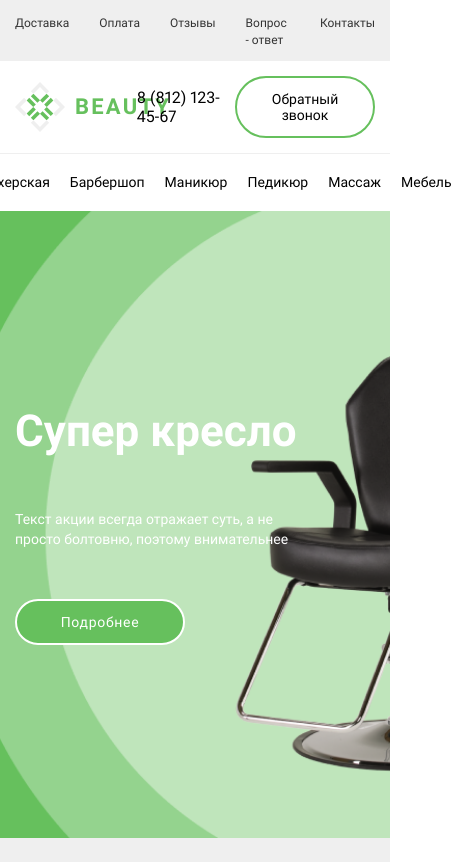
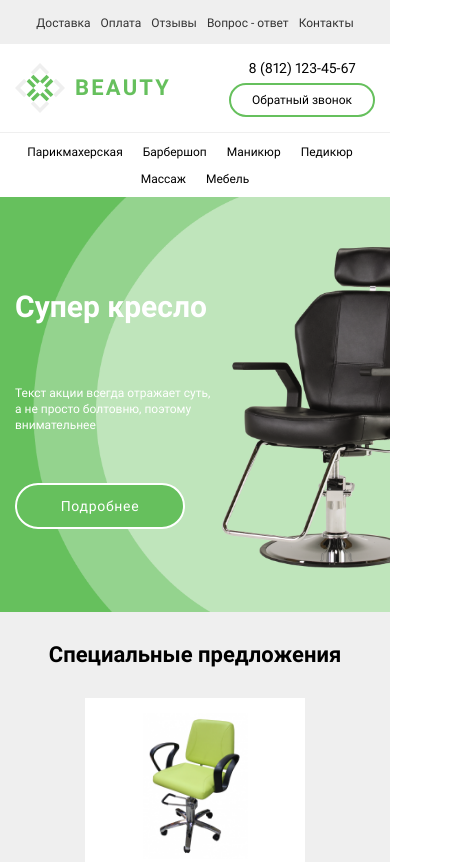
Before and after one commit to NikSkor/beauty-shop, a website built with webpack: page src/index.html in a window 390 px wide. Shown: the top 862 px of the page, 452 px wide, since content can reach past the window. Built offline with nearby package versions, Linux system fonts and the light colour scheme.

Commit message:
adaptive done

```diff
--- a/src/index.html
+++ b/src/index.html
@@ -144,6 +144,7 @@
   <footer class="footer">
     <div class="container">
       <div class="footer__social social">
+        <div class="social__info">
           <ul class="social-list">
             <li class="social__item"><a href="#" class="social__link">
                 <svg width="45" height="45" viewBox="0 0 45 45" fill="none" xmlns="http://www.w3.org/2000/svg">
@@ -191,7 +192,10 @@
                 </svg>
               </a></li>
           </ul>
-        <div class="social__adress"><p>198555, Невский пр. 140, офис 140</p></div>
+          <div class="social__adress">
+            <p>198555, Невский пр. 140, офис 140</p>
+          </div>
+        </div>
         <div class="social__contacts contacts">
           <a href="tel:88121234567" class="contacts__phone">8 (812) 123-45-67</a>
           <button class="contacts__btn">Обратный звонок</button>
--- a/src/style/_contacts.scss
+++ b/src/style/_contacts.scss
@@ -2,6 +2,15 @@
   display: flex;
   align-items: center;
   justify-content: center;
+
+  @include tablet {
+    flex-direction: column;
+    gap: 10px;
+  }
+
+  @include tablet {
+    gap: 5px;
+  }
 
   &__phone {
     font-size: 16px;
@@ -12,6 +21,14 @@
 
     @include laptop {
       margin-right: 10px;
+    }
+
+    @include tablet {
+      margin-right: 0;
+    }
+
+    @include mobile {
+      font-size: 14px;
     }
 
       &:hover {
@@ -29,6 +46,17 @@
     transition-timing-function: ease-in-out;
     transition-duration: .3s;
 
+    @include tablet {
+      padding: 10px 23px;
+      font-size: 12px;
+      line-height: 14px;
+    }
+
+    @include mobile {
+      padding: 8px 21px;
+      font-size: 12px;
+    }
+
     &:hover {
       background-color: $lime-green;
       border-color: $bg-color;
--- a/src/style/_goods.scss
+++ b/src/style/_goods.scss
@@ -8,12 +8,24 @@
     padding-bottom: 80px;
   }
 
+  @include mobile {
+    padding-top: 30px;
+    padding-bottom: 40px;
+  }
+
   &__title {
     font-weight: 700;
     font-size: 24px;
     line-height: 28px;
     color: $mainColor;
     margin-bottom: 38px;
+
+    @include mobile {
+      font-size: 22px;
+      line-height: 26px;
+      text-align: center;
+      margin-bottom: 30px;
+    }
   }
 
   &__list {
@@ -30,5 +42,13 @@
 
   &__item {
     max-width: 255px;
+
+    @include tablet {
+    max-width: 200px;
+    }
+
+    @include mobile {
+    max-width: 220px;
+    }
   }
 }
--- a/src/style/_header.scss
+++ b/src/style/_header.scss
@@ -18,6 +18,10 @@
 
     &-item:not(:last-child){
       margin-right: 30px;
+
+      @include mobile {
+        margin-right: 10px;
+      }
     }
 
     &-link {
--- a/src/style/_hero.scss
+++ b/src/style/_hero.scss
@@ -5,6 +5,18 @@
   background-image: url('/src/img/bg.png');
   min-height: 604px;
   // margin-bottom: 80px;
+
+  @include laptop {
+    min-height: 500px;
+  }
+
+  @include tablet {
+    min-height: 400px;
+  }
+
+  @include mobile {
+    min-height: 200px;
+  }
 
   &__content {
     height: 100%;
@@ -17,9 +29,21 @@
     align-items: flex-start;
 
     @include laptop {
-    max-width: 300px;
+      max-width: 300px;
+      padding-top: 152px;
+      padding-bottom: 153px;
     }
 
+    @include tablet {
+      padding-top: 112px;
+      padding-bottom: 113px;
+    }
+
+    @include mobile {
+      padding-top: 82px;
+      padding-bottom: 83px;
+      max-width: 200px;
+    }
   }
 
   &__title {
@@ -32,11 +56,20 @@
       font-size: 44px;
     }
 
+    @include laptop {
+      font-size: 30px;
+    }
+
   }
 
   &__text {
     line-height: 20px;
     margin-bottom: 50px;
+
+    @include mobile {
+    line-height: 16px;
+    font-size: 12px;
+    }
   }
 
   &__link {
--- a/src/style/_info.scss
+++ b/src/style/_info.scss
@@ -7,6 +7,11 @@
   @include laptop {
     font-size: 11px;
     padding: 15px 0;
+  }
+
+  @include laptop {
+    font-size: 8px;
+    padding: 10px 0;
   }
 
   &__block {
--- a/src/style/_navigation.scss
+++ b/src/style/_navigation.scss
@@ -6,17 +6,33 @@
     margin-top: 20px;
     margin-bottom: 20px;
   }
+  @include mobile {
+    margin-top: 10px;
+    margin-bottom: 10px;
+  }
+
 
   &__list {
     display: flex;
     justify-content: center;
-  }
+
+    @include mobile {
+      // flex-direction: column;
+      flex-wrap: wrap;
+      gap: 10px;
+    }
+}
+
+
 
   &__item:not(:last-child) {
     margin-right: 40px;
 
     @include tablet {
       margin-right: 20px;
+    }
+    @include tablet {
+      margin-right: 10px;
     }
   }
 
@@ -30,6 +46,10 @@
       font-size: 14px;
       line-height: 17px;
     }
+    @include mobile {
+      font-size: 12px;
+      line-height: 15px;
+    }
 
       &:hover {
         color: $lime-green;
--- a/src/style/_product.scss
+++ b/src/style/_product.scss
@@ -6,15 +6,29 @@
   padding: 25px 30px;
   gap: 20px;
 
+  @include tablet {
+    gap: 10px;
+    padding: 15px 20px;
+  }
+
   &__image {
     width: 125px;
     height: 166px;
+
+    @include tablet {
+      width: 105px;
+      height: 146px;
+    }
   }
 
   &__title {
     text-align: center;
     line-height: 20px;
     color: $secondColor;
+
+    @include tablet {
+      font-size: 12px;
+    }
 
   }
 
@@ -25,6 +39,10 @@
     text-align: center;
     letter-spacing: 0.05em;
     color: $mainColor;
+
+    @include tablet {
+      font-size: 17px;
+    }
   }
 
   &__link {
--- a/src/style/_service.scss
+++ b/src/style/_service.scss
@@ -6,13 +6,28 @@
     padding-bottom: 102px;
   }
 
+  @include tablet {
+    padding-bottom: 70px;
+  }
+
+  @include mobile {
+    padding-bottom: 30px;
+  }
+
   &__sector {
     display: flex;
     gap: 30px;
-    flex-wrap: wrap;
 
     @include laptop {
       gap: 25px;
+    }
+
+    @include tablet {
+    flex-wrap: wrap;
+    }
+
+    @include mobile {
+      gap: 10px;
     }
   }
 
@@ -30,17 +45,28 @@
       flex-basis: 100%;
     }
 
+    @include mobile {
+      padding: 25px 35px 30px 25px;
+    }
+
     &_left {
-      // gap: 65px;
       align-items: center;
       justify-content: space-between;
 
       @include laptop {
         flex-basis: 60%;
       }
+
       @include tablet {
         flex-basis: 100%;
       }
+
+      @include mobile {
+        flex-direction: column;
+        gap: 20px;
+
+      }
+
     }
 
     &_right {
@@ -56,6 +82,7 @@
         gap: 25px;
         flex-basis: 100%;
         align-items: center;
+        text-align: center;
       }
 
     }
@@ -74,6 +101,11 @@
       gap: 25px;
     }
 
+    @include mobile {
+      align-items: center;
+      gap: 15px;
+    }
+
     &-link {
       width: 140px;
       color: $bg-color;
@@ -82,8 +114,13 @@
       @include laptop {
         width: 80px;
       }
+
       @include tablet {
         width: 120px;
+      }
+
+      @include mobile {
+        width: 80px;
       }
 
       &:hover {
@@ -97,12 +134,35 @@
     font-size: 18px;
     line-height: 21px;
     color: $bg-color;
+
+    @include tablet {
+      font-size: 16px;
+      line-height: 19px;
+    }
+
+    @include mobile {
+      font-size: 14px;
+      line-height: 17px;
+    }
+
   }
 
   &__text {
+    display: flex;
     font-size: 14px;
     line-height: 20px;
     color: $bg-color;
+
+    @include tablet {
+      font-size: 16px;
+      line-height: 19px;
+    }
+
+    @include mobile {
+      font-size: 14px;
+      line-height: 17px;
+      text-align: center;
+    }
   }
 
   &__input {
@@ -113,16 +173,12 @@
     line-height: 16px;
     color: #C4C4C4;
 
+    @include mobile {
+      padding: 7px 23px;
+    }
+
     &:focus {
       outline-color: #66C09D;
     }
   }
-
-  &__icon {
-    width: 140px;
-
-    @include laptop {
-        width: 80px;
-      }
-  }
 }
--- a/src/style/_social.scss
+++ b/src/style/_social.scss
@@ -9,6 +9,39 @@
       padding-top: 30px;
       padding-bottom: 30px;
     }
+
+    &__info {
+      display: flex;
+      flex-basis: 60%;
+      gap: 10px;
+      align-items: center;
+      justify-content: space-between;
+
+      @include laptop {
+      flex-basis: 50%;
+      }
+
+      @include tablet {
+        flex-direction: column;
+        align-items: start;
+        justify-content: center;
+      }
+    }
+
+    &__contacts {
+      flex-basis: 40%;
+
+      @include laptop {
+        flex-basis: 50%;
+      }
+
+      @include tablet {
+        align-items: end;
+        justify-content: center;
+      }
+    }
+
+
 
     &-list {
       display: flex;
@@ -35,14 +68,10 @@
     }
 
     &__adress {
-        display: flex;
-        justify-content: center;
-        // align-items: center;
-        align-self: center;
-
-        // vertical-align: center;
-        // text-align: center;
+      display: inline-block;
       line-height: 16px;
       color: $mainColor;
     }
+
+
   }
```
Lines whose indentation alone changed are shown as unchanged.
